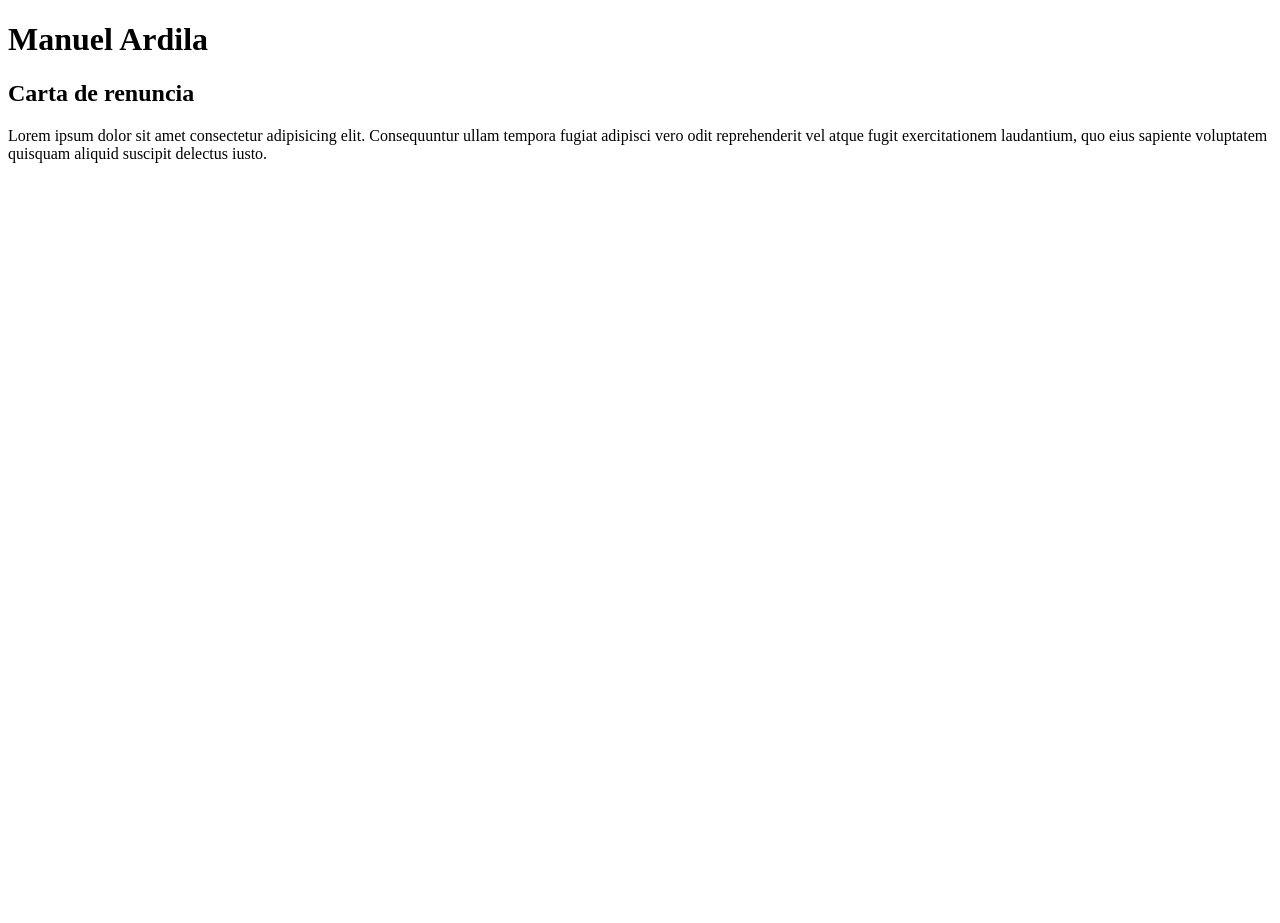
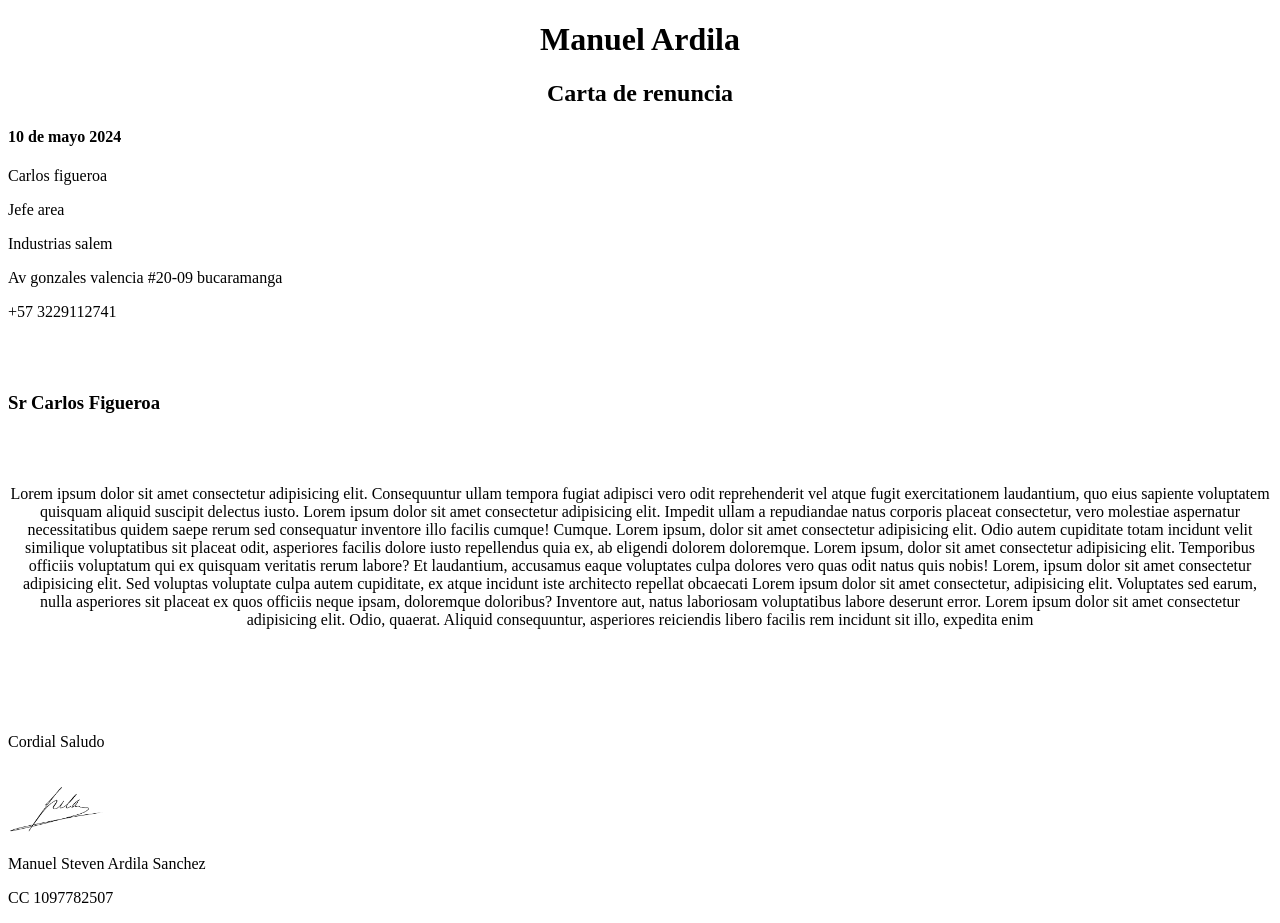
Before and after one commit to manuell077/HTML, a plain HTML site: page Carta.html in a window 1280 px wide. Before the commit the page ends 800 px from the top, so only its background shows below. Drawn offline with Linux system fonts and the light colour scheme.

Commit message:
añadi encabezado parrafo principal y el piede de pagina de la carta

```diff
--- a/Carta.html
+++ b/Carta.html
@@ -7,20 +7,71 @@
 </head>
 <body>
   <header>
+    <center>
+    <div >
     <h1>Manuel Ardila</h1>
     <h2>Carta de renuncia</h2>
-
+    </div>
+    </center>
   </header>
 
-  <main>
+  <div  >
+
+    <h4>10 de mayo 2024</h4>
+    <p>Carlos figueroa</p>
+    <p>Jefe area</p>
+    <p>Industrias salem</p>
+    <p>Av gonzales valencia #20-09 bucaramanga</p>
+    <p>+57 3229112741</p>
+
+
+  </div>
+  <br>
+  <br>
+  <main >
     <section>
 
+     <h3>Sr Carlos Figueroa</h3>
+
+     <br>
+    <center>
+
       <p>
-        Lorem ipsum dolor sit amet consectetur adipisicing elit. Consequuntur ullam tempora fugiat adipisci vero odit reprehenderit vel atque fugit exercitationem laudantium, quo eius sapiente voluptatem quisquam aliquid suscipit delectus iusto.
+        <br>
+        Lorem ipsum dolor sit amet consectetur adipisicing elit. Consequuntur ullam
+        tempora fugiat adipisci vero odit
+        reprehenderit vel atque fugit exercitationem laudantium,
+        quo eius sapiente voluptatem quisquam aliquid suscipit delectus  iusto.
+
+        Lorem ipsum dolor sit amet consectetur adipisicing elit. Impedit ullam a repudiandae natus corporis placeat
+        consectetur, vero molestiae aspernatur necessitatibus quidem saepe rerum sed consequatur inventore illo facilis cumque! Cumque.
+
+        Lorem ipsum, dolor sit amet consectetur adipisicing elit. Odio autem cupiditate totam incidunt velit similique voluptatibus sit placeat odit, asperiores facilis dolore iusto repellendus quia ex, ab eligendi dolorem doloremque.
+
+        Lorem ipsum, dolor sit amet consectetur adipisicing elit. Temporibus officiis voluptatum qui ex quisquam veritatis
+        rerum labore? Et laudantium, accusamus eaque voluptates culpa dolores vero quas odit natus quis nobis!
+
+        Lorem, ipsum dolor sit amet consectetur adipisicing elit. Sed voluptas voluptate culpa autem cupiditate, ex atque incidunt iste architecto repellat obcaecati
+
+        Lorem ipsum dolor sit amet consectetur, adipisicing elit. Voluptates sed earum, nulla asperiores sit placeat ex quos officiis neque ipsam, doloremque doloribus? Inventore aut, natus laboriosam voluptatibus labore deserunt error.
+        Lorem ipsum dolor sit amet consectetur adipisicing elit. Odio, quaerat. Aliquid consequuntur, asperiores reiciendis libero facilis rem incidunt sit illo, expedita enim
+
+
       </p>
     </section>
-
+    </center>
   </main>
+   <br>
+   <br>
+   <br>
+   <br>
+  <footer>
+    <p>Cordial Saludo</p>
+    <br>
+    <img src="Firma.png" alt="firma" height="50px">
+    <p>Manuel Steven Ardila Sanchez</p>
+    <p>CC 1097782507</p>
+  </footer>
 
 </body>
 </html>
```
Also changed, not shown: Firma.png (added).
